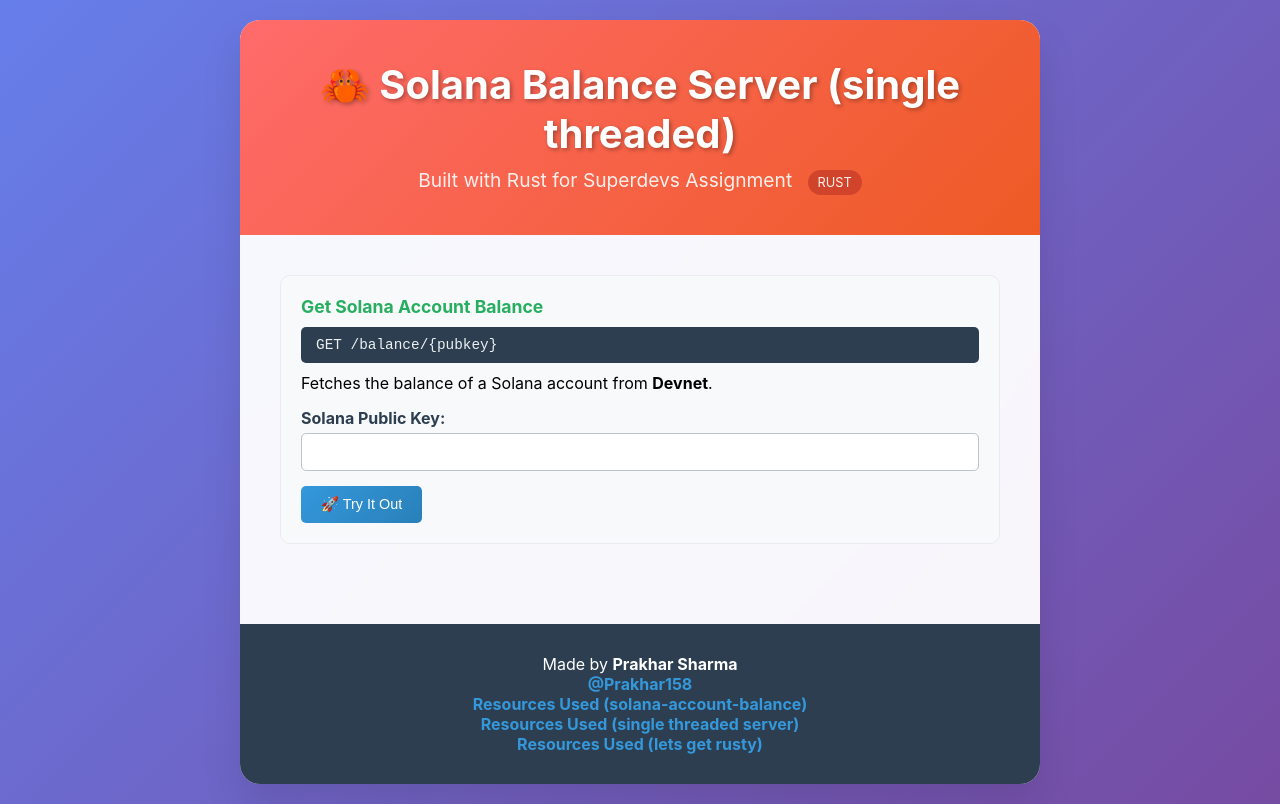
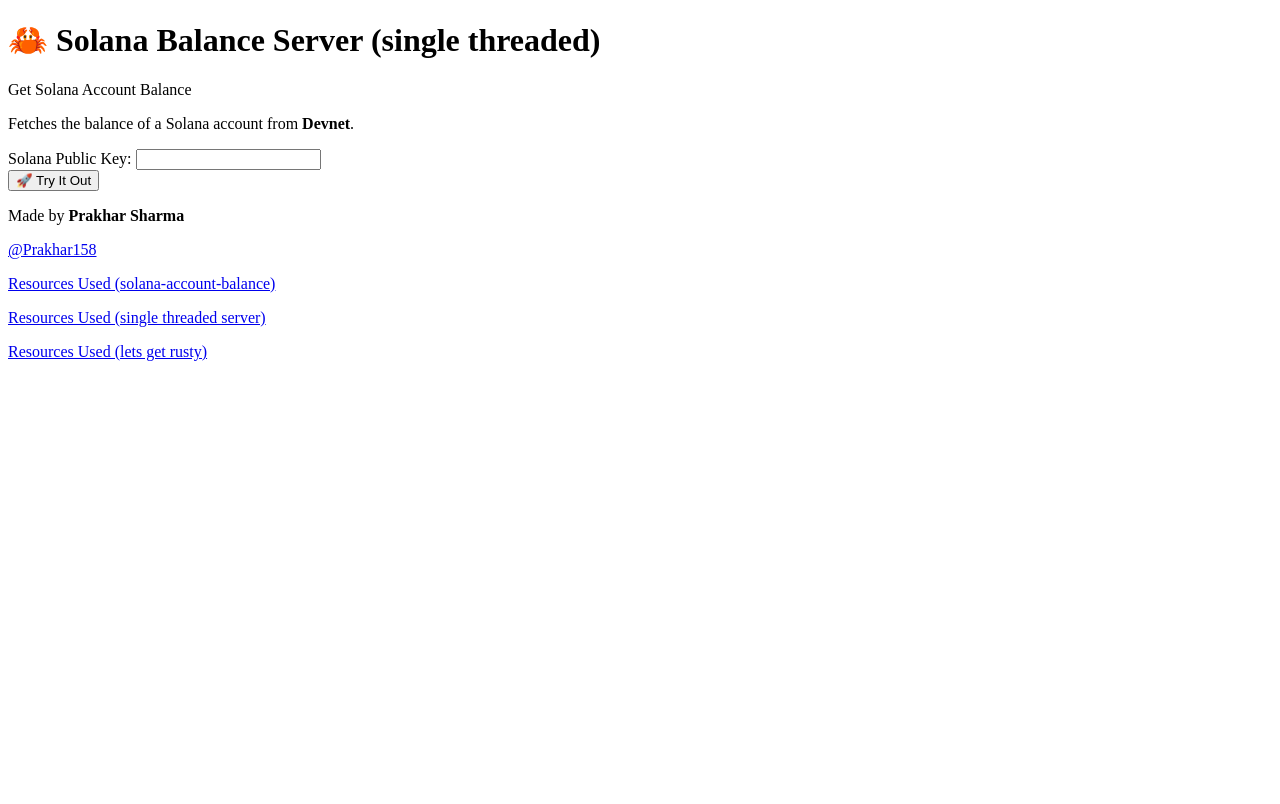
Before and after one commit to AtoMicKraK1n/server-in-rust, a plain HTML site: page index.html in a window 1280 px wide. Drawn offline with Linux system fonts and the light colour scheme.

Commit message:
removed useless ui

```diff
--- a/index.html
+++ b/index.html
@@ -4,189 +4,17 @@
     <meta charset="UTF-8" />
     <meta name="viewport" content="width=device-width, initial-scale=1" />
     <title>Solana Balance Server (single-threaded) | Rustacean</title>
-    <style>
-      * {
-        margin: 0;
-        padding: 0;
-        box-sizing: border-box;
-      }
-
-      body {
-        font-family: -apple-system, BlinkMacSystemFont, "Segoe UI", Roboto,
-          Oxygen, Ubuntu, Cantarell, sans-serif;
-        background: linear-gradient(135deg, #667eea 0%, #764ba2 100%);
-        min-height: 100vh;
-        display: flex;
-        align-items: center;
-        justify-content: center;
-        padding: 20px;
-      }
-
-      .container {
-        max-width: 800px;
-        width: 100%;
-        background: rgba(255, 255, 255, 0.95);
-        backdrop-filter: blur(10px);
-        border-radius: 20px;
-        box-shadow: 0 20px 40px rgba(0, 0, 0, 0.1);
-        overflow: hidden;
-      }
-
-      .header {
-        background: linear-gradient(135deg, #ff6b6b, #ee5a24);
-        color: white;
-        padding: 40px;
-        text-align: center;
-      }
-
-      .header h1 {
-        font-size: 2.5rem;
-        margin-bottom: 10px;
-        text-shadow: 2px 2px 4px rgba(0, 0, 0, 0.3);
-      }
-
-      .header p {
-        font-size: 1.2rem;
-        opacity: 0.9;
-      }
-
-      .content {
-        padding: 40px;
-      }
-
-      .api-section {
-        margin-bottom: 40px;
-      }
-
-      .api-section h2 {
-        color: #2c3e50;
-        margin-bottom: 20px;
-        font-size: 1.8rem;
-      }
-
-      .endpoint {
-        background: #f8f9fa;
-        border: 1px solid #e9ecef;
-        border-radius: 10px;
-        padding: 20px;
-        margin-bottom: 20px;
-        transition: all 0.3s ease;
-      }
-
-      .endpoint:hover {
-        box-shadow: 0 5px 15px rgba(0, 0, 0, 0.1);
-        transform: translateY(-2px);
-      }
-
-      .endpoint-title {
-        color: #27ae60;
-        font-weight: bold;
-        font-size: 1.1rem;
-        margin-bottom: 10px;
-      }
-
-      .endpoint-url {
-        background: #2c3e50;
-        color: #ecf0f1;
-        padding: 10px 15px;
-        border-radius: 5px;
-        font-family: "Courier New", monospace;
-        font-size: 0.9rem;
-        margin: 10px 0;
-        word-break: break-all;
-      }
-
-      .try-button {
-        background: linear-gradient(135deg, #3498db, #2980b9);
-        color: white;
-        border: none;
-        padding: 10px 20px;
-        border-radius: 5px;
-        cursor: pointer;
-        font-size: 0.9rem;
-        transition: all 0.3s ease;
-      }
-
-      .try-button:hover {
-        transform: translateY(-1px);
-        box-shadow: 0 5px 10px rgba(52, 152, 219, 0.3);
-      }
-
-      .input-group {
-        margin: 15px 0;
-      }
-
-      .input-group label {
-        display: block;
-        margin-bottom: 5px;
-        font-weight: bold;
-        color: #2c3e50;
-      }
-
-      .input-group input {
-        width: 100%;
-        padding: 10px;
-        border: 1px solid #bdc3c7;
-        border-radius: 5px;
-        font-size: 0.9rem;
-        font-family: "Courier New", monospace;
-      }
-
-      .response-area {
-        margin-top: 15px;
-        padding: 15px;
-        background: #ecf0f1;
-        border-radius: 5px;
-        min-height: 50px;
-        font-family: "Courier New", monospace;
-        font-size: 0.9rem;
-        white-space: pre-wrap;
-        display: none;
-      }
-
-      .footer {
-        background: #2c3e50;
-        color: white;
-        padding: 30px;
-        text-align: center;
-      }
-
-      .footer a {
-        color: #3498db;
-        text-decoration: none;
-        font-weight: bold;
-      }
-
-      .footer a:hover {
-        text-decoration: underline;
-      }
-
-      .rust-badge {
-        display: inline-block;
-        background: #ce422b;
-        color: white;
-        padding: 5px 10px;
-        border-radius: 15px;
-        font-size: 0.8rem;
-        margin-left: 10px;
-      }
-    </style>
   </head>
   <body>
     <div class="container">
       <div class="header">
         <h1>🦀 Solana Balance Server (single threaded)</h1>
-        <p>
-          Built with Rust for Superdevs Assignment
-          <span class="rust-badge">RUST</span>
-        </p>
       </div>
 
       <div class="content">
         <div class="api-section">
           <div class="endpoint">
             <div class="endpoint-title">Get Solana Account Balance</div>
-            <div class="endpoint-url">GET /balance/{pubkey}</div>
             <p>
               Fetches the balance of a Solana account from
               <strong>Devnet</strong>.
```
